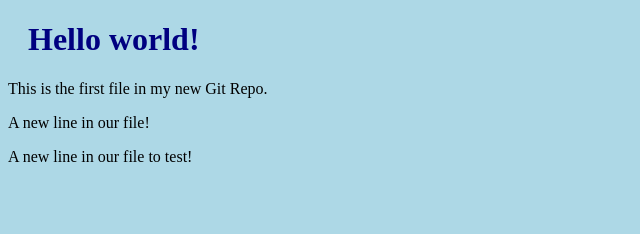
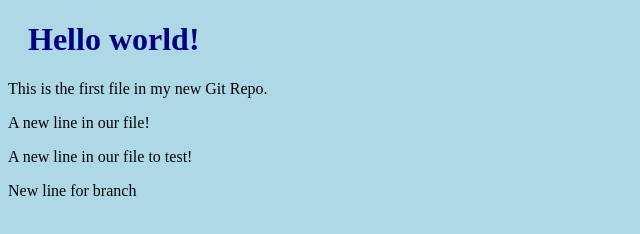
Before and after one commit to PawanSharma1815/testing, a plain HTML site: page index.html in a window 1280 px wide. Shown: the whole page, without its empty margins (0-640 px from the left). Drawn offline with Linux system fonts and the light colour scheme.

Commit message:
Update index.html
update for branch

```diff
--- a/index.html
+++ b/index.html
@@ -10,5 +10,6 @@
 <p>This is the first file in my new Git Repo.</p>
 <p>A new line in our file!</p>
 <p>A new line in our file to test!</p>
+  <p>New line for branch</p>
 </body>
 </html>
```
